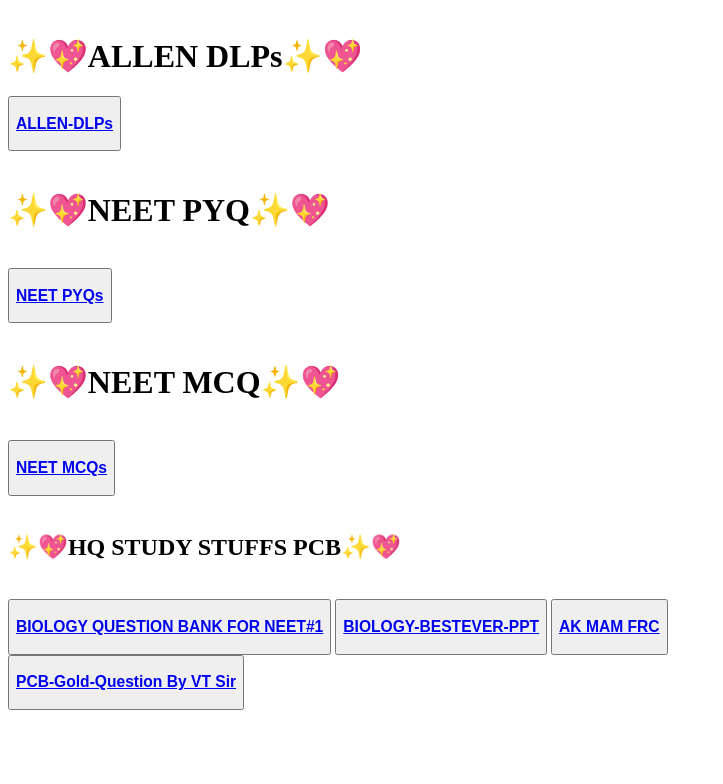
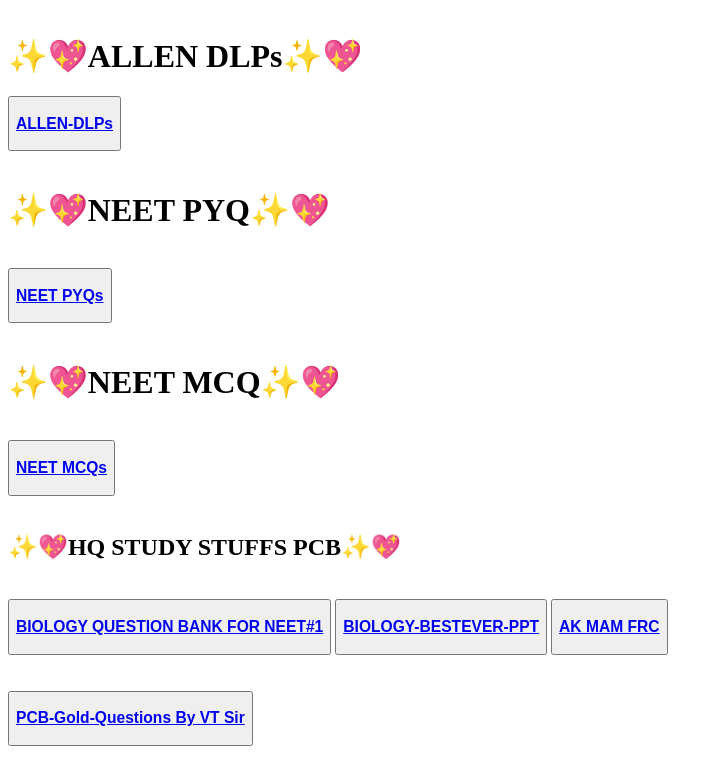
Before and after one commit to monkshani/monkshani.github.io, a plain HTML site: page index.html in a window 1280 px wide. Shown: the part 1509-2293 px from the top of the page, without its empty margins (0-723 px from the left). Drawn offline with Linux system fonts and the light colour scheme.

Commit message:
Update index.html

```diff
--- a/index.html
+++ b/index.html
@@ -116,10 +116,11 @@
                   <button><h3><a href="https://cb.run/ni1X" target="_blank">AK MAM FRC</a></h3></button><br>
 
 
+ <br>
+ <br>
 
 
-
-                  <button><h3><a href="https://cb.run/Ab41" target="_blank">PCB-Gold-Question By VT Sir</a></h3></button><br>
+                  <button><h3><a href="https://cb.run/Ab41" target="_blank">PCB-Gold-Questions By VT Sir</a></h3></button><br>
 
 
 
```
